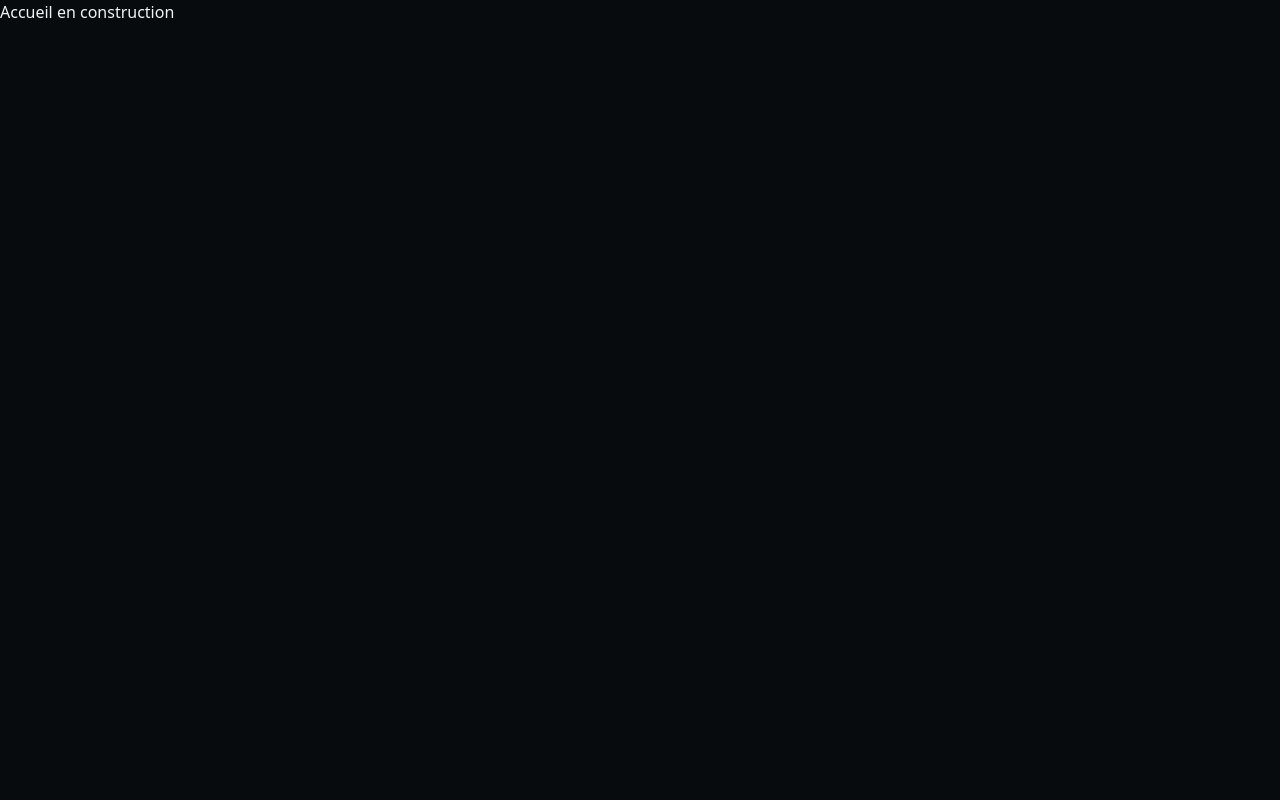
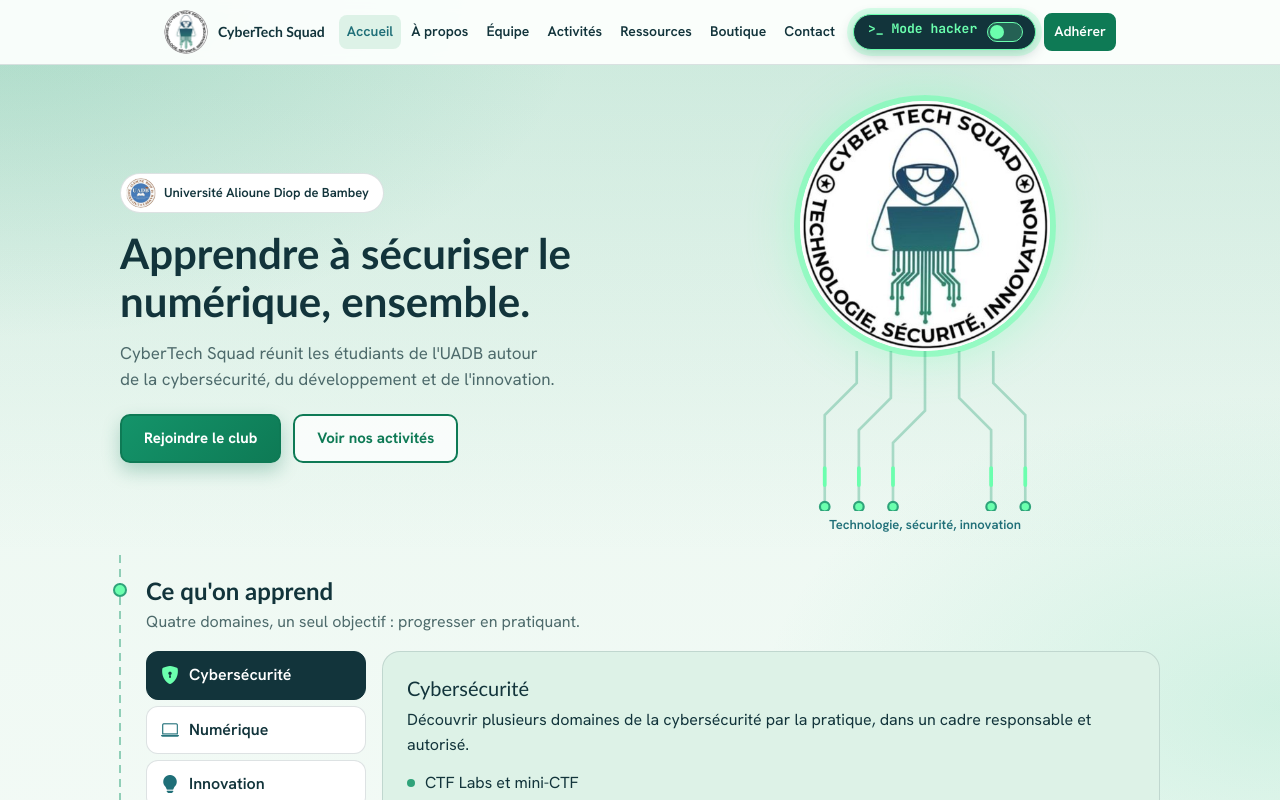
Before and after one commit to cyber-tech-squad/cts-website, a Next.js app: page / in a window 1280 px wide. Shown: the top 800 px of the page. Built offline with nearby package versions, Linux system fonts and the light colour scheme; a web font is replaced by a local one.

Commit message:
Ajout des pages Accueil et A propos

```diff
--- a/src/app/page.tsx
+++ b/src/app/page.tsx
@@ -1,3 +1,5 @@
+import Home from "@/views/home";
+
 export default function Page() {
-  return <p>Accueil en construction</p>;
+  return <Home />;
 }
--- a/src/views/home.jsx
+++ b/src/views/home.jsx
@@ -1,5 +1,6 @@
+"use client";
 import { useState } from "react";
-import { Link } from "react-router-dom";
+import Link from "next/link";
 import PageShell from "../shared/PageShell";
 import Logo from "../shared/Logo";
 import { CTS_LOGO } from "../shared/logocts";
@@ -115,10 +116,10 @@
               développement et de l'innovation.
             </p>
             <div className="hero-cta">
-              <Link to="/adhesion" className="btn btn-primary">
+              <Link href="/adhesion" className="btn btn-primary">
                 Rejoindre le club
               </Link>
-              <Link to="/activites" className="btn btn-ghost">
+              <Link href="/activites" className="btn btn-ghost">
                 Voir nos activités
               </Link>
             </div>
@@ -180,7 +181,7 @@
               </div>
             ))}
           </div>
-          <Link to="/activites" className="more-link">Voir toutes les activités</Link>
+          <Link href="/activites" className="more-link">Voir toutes les activités</Link>
         </section>
 
         {/* ----- Actualités + Ressources ----- */}
@@ -204,7 +205,7 @@
                   <span key={r}>{r}</span>
                 ))}
               </div>
-              <Link to="/ressources" className="more">
+              <Link href="/ressources" className="more">
                 Parcourir les ressources
               </Link>
             </div>
@@ -220,13 +221,13 @@
               </h2>
               <p className="sub">Porte les couleurs du club : autocollants, polos et plus encore.</p>
             </div>
-            <Link to="/boutique" className="more-link">
+            <Link href="/boutique" className="more-link">
               Voir toute la boutique <i className="bi bi-arrow-right" aria-hidden="true"></i>
             </Link>
           </div>
           <div className="shop-grid">
             {products.map((p) => (
-              <Link key={p.name} to="/boutique" className="prod">
+              <Link key={p.name} href="/boutique" className="prod">
                 <span className="pic" aria-hidden="true"><i className={`bi bi-${p.icon}`}></i></span>
                 <span>
                   <strong>{p.name}</strong>
@@ -234,7 +235,7 @@
                 </span>
               </Link>
             ))}
-            <Link to="/boutique" className="shop-all">
+            <Link href="/boutique" className="shop-all">
               Tout voir
               <i className="bi bi-arrow-right" aria-hidden="true"></i>
             </Link>
@@ -252,7 +253,7 @@
               <span className="kicker">Bureau</span>
               <h3>L'équipe étudiante</h3>
               <p>Les étudiants qui organisent les ateliers et animent le club.</p>
-              <Link to="/equipe" className="lnk">Rencontrer le bureau</Link>
+              <Link href="/equipe" className="lnk">Rencontrer le bureau</Link>
             </div>
             <div className="card">
               <span className="kicker">Université</span>
@@ -266,7 +267,7 @@
               <span className="kicker">Partenaires</span>
               <h3>Nos partenaires</h3>
               <p>Espace réservé aux organisations qui soutiennent le club.</p>
-              <Link to="/equipe" className="lnk">Voir les partenaires</Link>
+              <Link href="/equipe" className="lnk">Voir les partenaires</Link>
             </div>
           </div>
         </section>
@@ -278,7 +279,7 @@
               <h2>Prêt à rejoindre la Squad ?</h2>
               <p>Ouvert à tous les étudiants de l'UADB, quel que soit le niveau.</p>
             </div>
-            <Link to="/adhesion" className="btn">
+            <Link href="/adhesion" className="btn">
               Adhérer au club
             </Link>
           </div>
```
